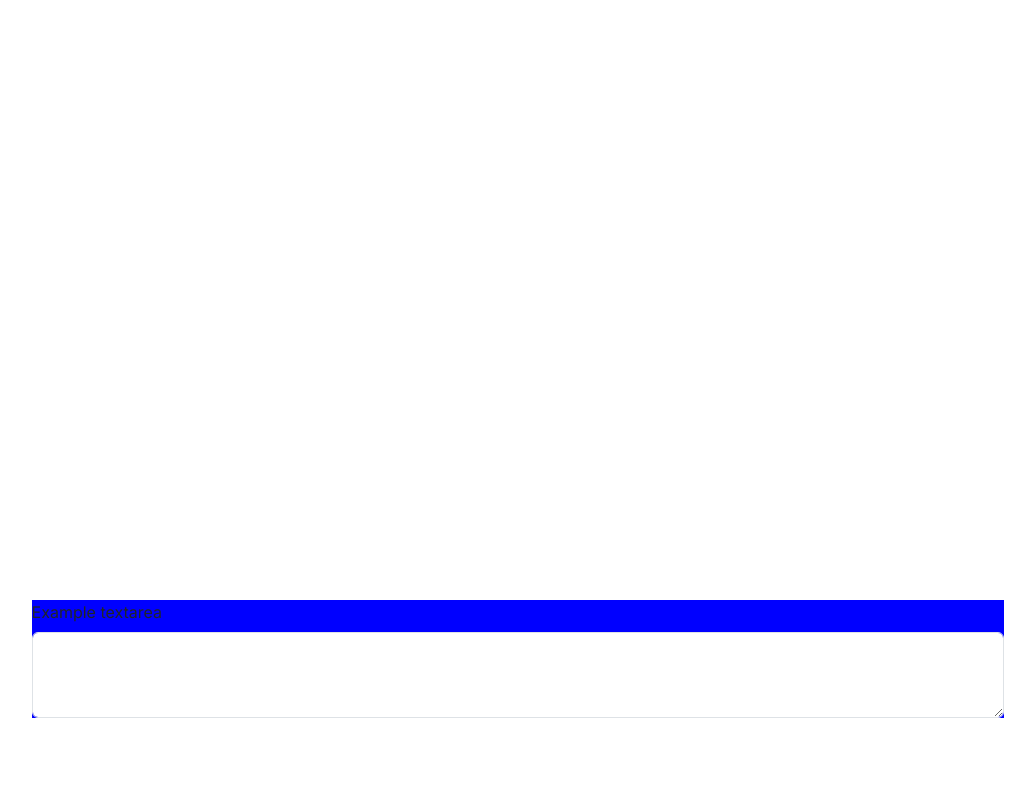
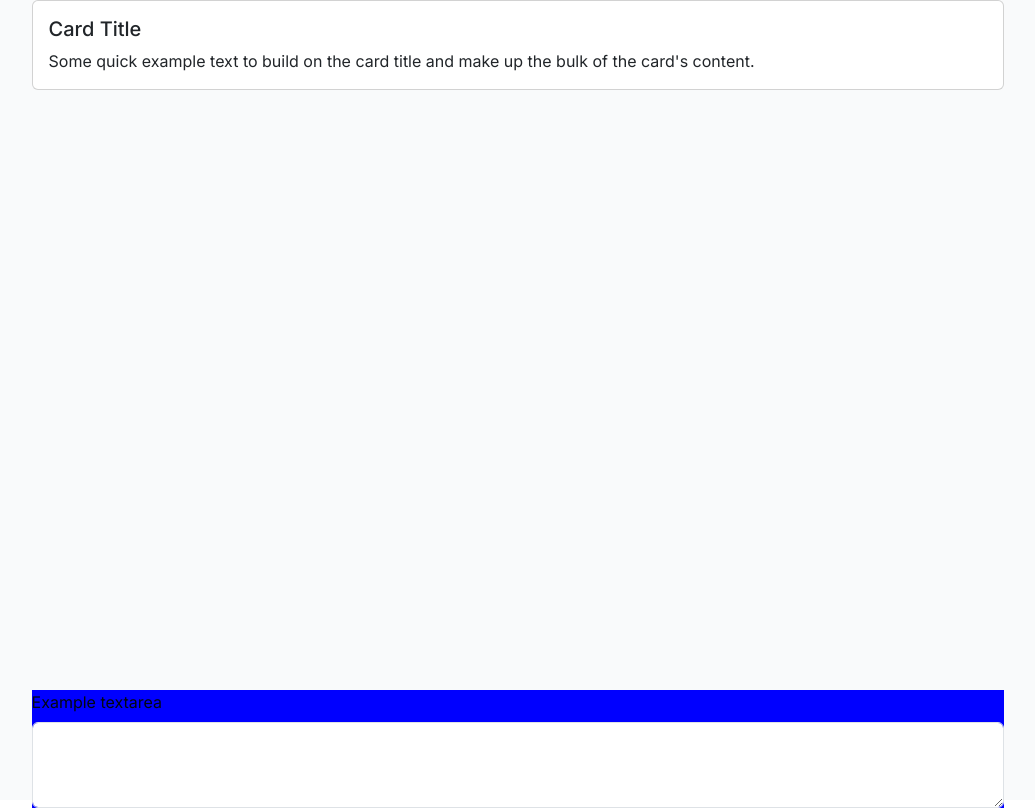
Before and after one commit to neskech/Tartan-Hacks-2024, a Next.js app: page / in a window 1280 px wide. Shown: the whole page, without its empty margins (122-1157 px from the left). Built offline with nearby package versions, Linux system fonts and the light colour scheme.

Commit message:
Added initial DisplayCard component

```diff
--- /dev/null
+++ b/src/components/DisplayCard.tsx
@@ -0,0 +1,16 @@
+import React from "react";
+import { Card, CardBody } from "react-bootstrap";
+
+export default function DisplayCard() {
+  return (
+    <Card className="">
+      <Card.Body>
+        <Card.Title>Card Title</Card.Title>
+        <Card.Text>
+          Some quick example text to build on the card title and make up the
+          bulk of the card's content.
+        </Card.Text>
+      </Card.Body>
+    </Card>
+  );
+}
--- a/src/pages/index.tsx
+++ b/src/pages/index.tsx
@@ -1,17 +1,23 @@
 import styles from "src/styles/style.module.css";
-import Form from 'react-bootstrap/Form';
-import 'bootstrap/dist/css/bootstrap.min.css';
+import Form from "react-bootstrap/Form";
+import "bootstrap/dist/css/bootstrap.min.css";
 import { Inter } from "next/font/google";
+
+import DisplayCard from "~/components/DisplayCard";
 
 const inter = Inter({ subsets: ["latin"] });
 
 export default function Home() {
   return (
-  <main className = {inter.className}>
+    <main className={`${inter.className} bg-gray-50 text-gray-950`}>
       <div className={styles.homebody}>
-      <div className = {styles.center_div}>
+        <div className={styles.center_div}>
+          <DisplayCard />
           <Form className={styles.form_style}>
-        <Form.Group className="mb-3" controlId="exampleForm.ControlTextarea1">
+            <Form.Group
+              className="mb-3"
+              controlId="exampleForm.ControlTextarea1"
+            >
               <Form.Label>Example textarea</Form.Label>
               <Form.Control as="textarea" rows={3} />
             </Form.Group>
@@ -19,5 +25,5 @@ export default function Home() {
         </div>
       </div>
     </main>
-  )
+  );
 }
```
Lines whose indentation alone changed are shown as unchanged.
